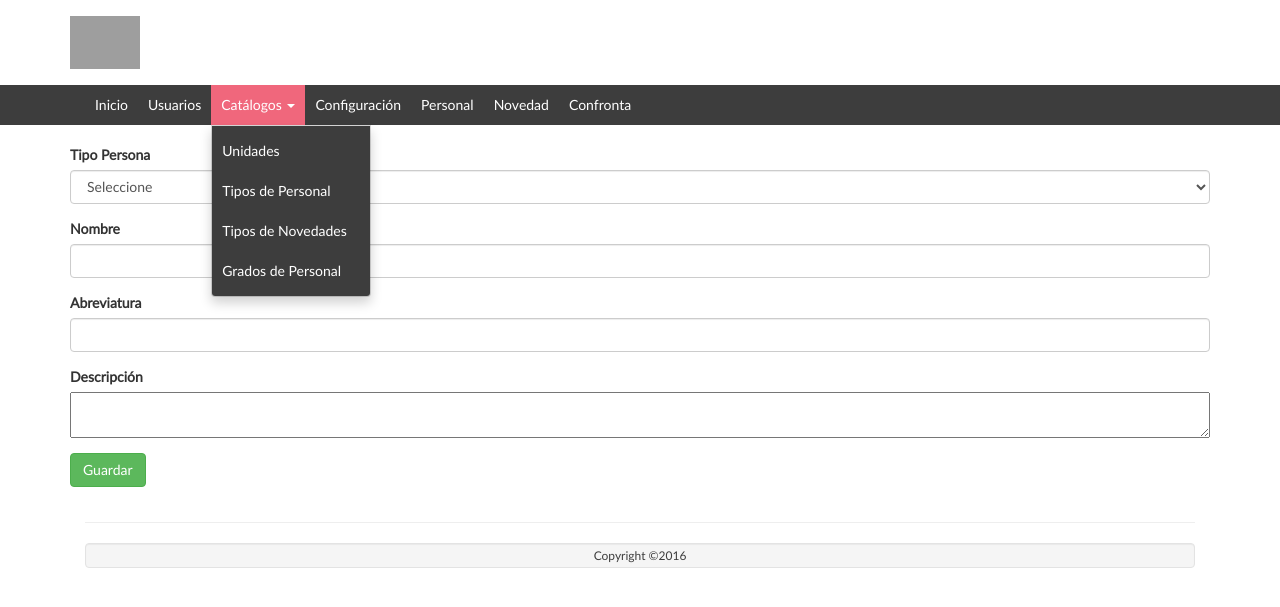
After one commit to efaby/comedor, a PHP site: the page made by public/views/Grado/view.form.php in a window 1280 px wide, after a click on "Catálogos". The commit adds this page. Shown: the top 607 px of the page. Run offline with PHP 8.4, Linux system fonts and the light colour scheme; the template is opened without the code that fills it, so the values that code supplies are empty; some libraries are stand-ins or nearby versions; grey boxes are pictures that could not be loaded.

Commit message:
Recuperacion de grado y seleccion de menu

```diff
--- a/public/template/header.php
+++ b/public/template/header.php
@@ -36,26 +36,26 @@
     <section class="menu-section">
         <div class="container">
             <div class="row">
-
+               <?php $url = $_SERVER["REQUEST_URI"];?>
                     <div class="navbar-collapse collapse ">
                         <ul id="menu-top" class="nav navbar-nav">
-                            <li><a class="menu-top-active" href="index.html">Inicio</a></li>
-                            <li><a href="../../Usuario/listar/">Usuarios</a></li>
-                            <li class="dropdown">
+                            <li class="<?php echo (strpos($url, '/Seguridad/inicio/'))?'menu-top-active':'';?>"><a href="index.html">Inicio</a></li>
+                            <li class="<?php echo (strpos($url, '/Usuario/listar/'))?'menu-top-active':'';?>"><a href="../../Usuario/listar/">Usuarios</a></li>
+                            <li class="dropdown <?php echo ((strpos($url, '/Unidad/'))||(strpos($url, '/Tipo/'))||(strpos($url, '/TipoNovedad/'))||(strpos($url, '/Grado/')))?'menu-top-active':'';?>">
                             	<a data-submenu="" data-toggle="dropdown" tabindex="0" aria-expanded="false">Catálogos
                             		<span class="caret"></span>
                             	</a>
                             	<ul class="dropdown-menu">
-								     <li class="sub-menu"><a href="../../Unidad/listar/">Unidades</a></li>
-								     <li class="sub-menu"><a href="../../Tipo/listar/">Tipos de Personal</a></li>
-								     <li class="sub-menu"><a href="../../TipoNovedad/listar/">Tipos de Novedades</a></li>
-								     <li class="sub-menu"><a href="../../Grado/listar/">Grados de Personal</a></li>
+								     <li class="sub-menu <?php echo (strpos($url, '/Unidad/listar/'))?'menu-top-active':'';?>"><a href="../../Unidad/listar/">Unidades</a></li>
+								     <li class="sub-menu <?php echo (strpos($url, '/Tipo/listar/'))?'menu-top-active':'';?>"><a href="../../Tipo/listar/">Tipos de Personal</a></li>
+								     <li class="sub-menu <?php echo (strpos($url, '/TipoNovedad/listar/'))?'menu-top-active':'';?>"><a href="../../TipoNovedad/listar/">Tipos de Novedades</a></li>
+								     <li class="sub-menu <?php echo (strpos($url, '/Grado/listar/'))?'menu-top-active':'';?>"><a href="../../Grado/listar/">Grados de Personal</a></li>
 								</ul>
                             </li>
-                             <li><a href="../../Parametro/editar/">Configuración</a></li>
-                            <li><a href="../../Persona/listar/">Personal</a></li>
-                            <li><a href="../../Novedad/listar/">Novedad</a></li>
-                            <li><a href="../../Confronta/listar/">Confronta</a></li>
+                            <li class="<?php echo (strpos($url, '/Parametro/listar/'))?'menu-top-active':'';?>"><a href="../../Parametro/editar/">Configuración</a></li>
+                            <li class="<?php echo (strpos($url, '/Persona/listar/'))?'menu-top-active':'';?>"><a href="../../Persona/listar/">Personal</a></li>
+                            <li class="<?php echo (strpos($url, '/Novedad/listar/'))?'menu-top-active':'';?>"><a href="../../Novedad/listar/">Novedad</a></li>
+                            <li class="<?php echo (strpos($url, '/Confronta/listar/'))?'menu-top-active':'';?>"><a href="../../Confronta/listar/">Confronta</a></li>
 
                         </ul>
                     </div>
--- /dev/null
+++ b/public/views/Grado/index.php
@@ -0,0 +1,4 @@
+<?php
+$app = "Grado";
+require_once("../../../index.php");
+?>
--- /dev/null
+++ b/public/views/Grado/view.form.php
@@ -0,0 +1,103 @@
+<form id="frmItem" method="post" action="../guardar/">
+
+<div class="form-group  col-sm-12">
+		<label class="control-label">Tipo Persona</label>
+		<select class='form-control' name="tipo_persona_id">
+			<option value="" >Seleccione</option>
+		<?php foreach ($tipos as $dato) { ?>
+			<option value="<?php echo $dato->id;?>"  <?php if($item->tipo_persona_id==$dato->id):echo "selected"; endif;?>><?php echo $dato->nombre;?></option>
+		<?php }?>
+		</select>
+
+	</div>
+	<div class="form-group  col-sm-12">
+		<label class="control-label">Nombre</label>
+		<input type='text'
+			name='nombre' class='form-control'
+			value="<?php echo $item->nombre; ?>">
+
+	</div>
+	<div class="form-group  col-sm-12">
+		<label class="control-label">Abreviatura</label>
+		<input type='text'
+			name='abreviatura' class='form-control'
+			value="<?php echo $item->abreviatura; ?>">
+
+	</div>
+	<div class="form-group col-sm-12">
+		<label class="control-label">Descripción</label>
+		<textarea name='descripcion' style="width: 100%"><?php echo $item->descripcion; ?></textarea>
+
+	</div>
+
+	<div class="form-group">
+	<input type='hidden' name='id' class='form-control' value="<?php echo $item->id; ?>">
+		<button type="submit" class="btn btn-success">Guardar</button>
+	</div>
+
+</form>
+
+<script type="text/javascript">
+$(document).ready(function() {
+    $('#frmItem').formValidation({
+    	message: 'This value is not valid',
+		feedbackIcons: {
+			valid: 'glyphicon glyphicon-ok',
+			invalid: 'glyphicon glyphicon-remove',
+			validating: 'glyphicon glyphicon-refresh'
+		},
+		fields: {
+			nombre: {
+				message: 'El nombre no es válido',
+				validators: {
+					notEmpty: {
+						message: 'El Nombre no puede ser vacío.'
+					},
+					regexp: {
+						regexp: /^[a-zA-ZáéíóúÁÉÍÓÚñÑ \.]+$/,
+						message: 'Ingrese un Nombre válido.'
+					}
+				}
+			},
+			abreviatura: {
+				message: 'La Abreviatura no es válida',
+				validators: {
+					notEmpty: {
+						message: 'La Abreviatura no puede ser vacía.'
+					},
+					regexp: {
+						regexp: /^[a-zA-ZáéíóúÁÉÍÓÚñÑ0-9_ ,-\.]+$/,
+						message: 'Ingrese una Abreviatura válida.'
+					}
+				}
+			},
+			descripcion : {
+				message: 'La Descripción no es válida',
+				validators: {
+					notEmpty: {
+						message: 'La Descripción no puede ser vacía.'
+					},
+					regexp: {
+						regexp: /^[a-zA-ZáéíóúÁÉÍÓÚñÑ0-9_ ,-\.]+$/,
+						message: 'Ingrese una Descripción válida.'
+					}
+				}
+			},
+			tipo_persona_id: {
+				validators: {
+					notEmpty: {
+						message: 'Seleccione un Tipo de Persona'
+					}
+				}
+			},
+
+		}
+	});
+});
+</script>
+<style>
+.col-sm-6, .col-sm-12 {
+	padding-right: 0px;
+	padding-left: 0px;
+}
+</style>
```
Also changed, not shown: public/views/Grado/view.list.php (added, +72 -0 lines).
